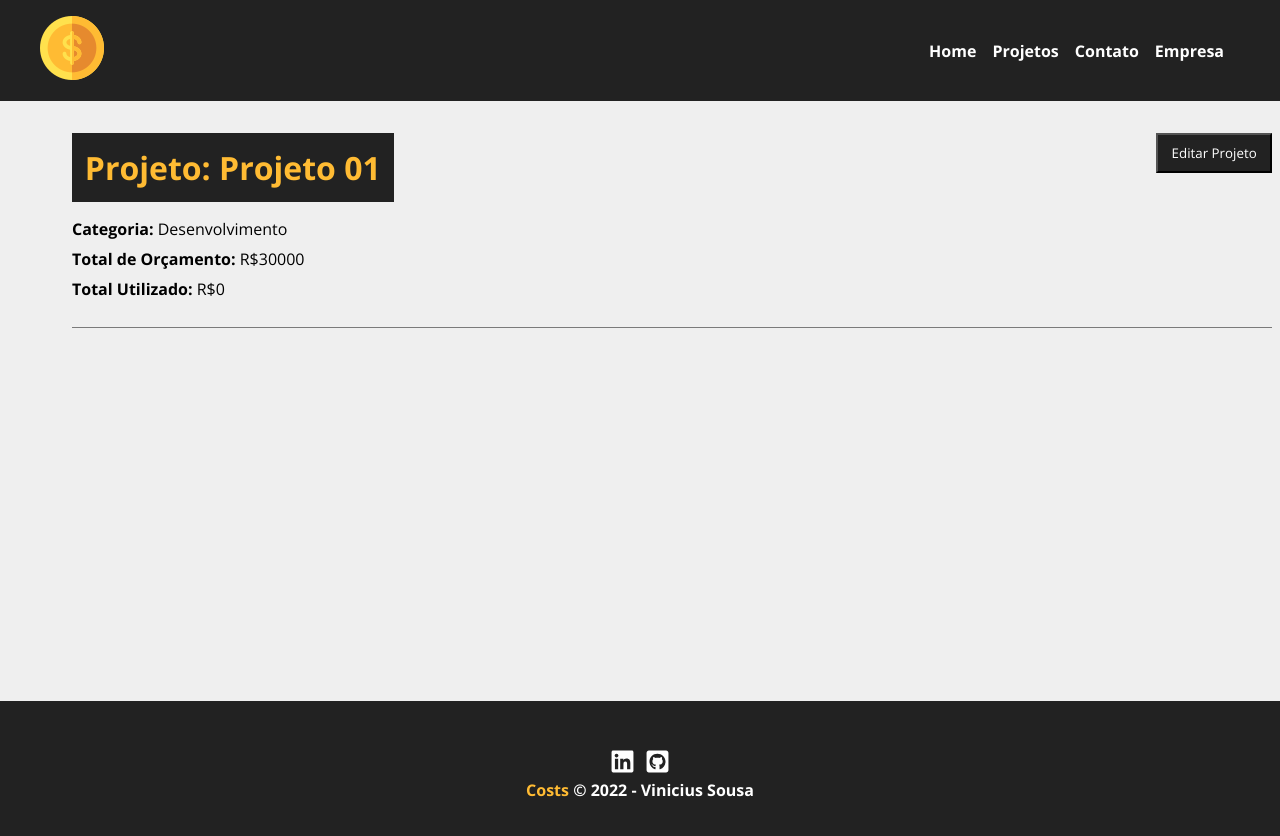
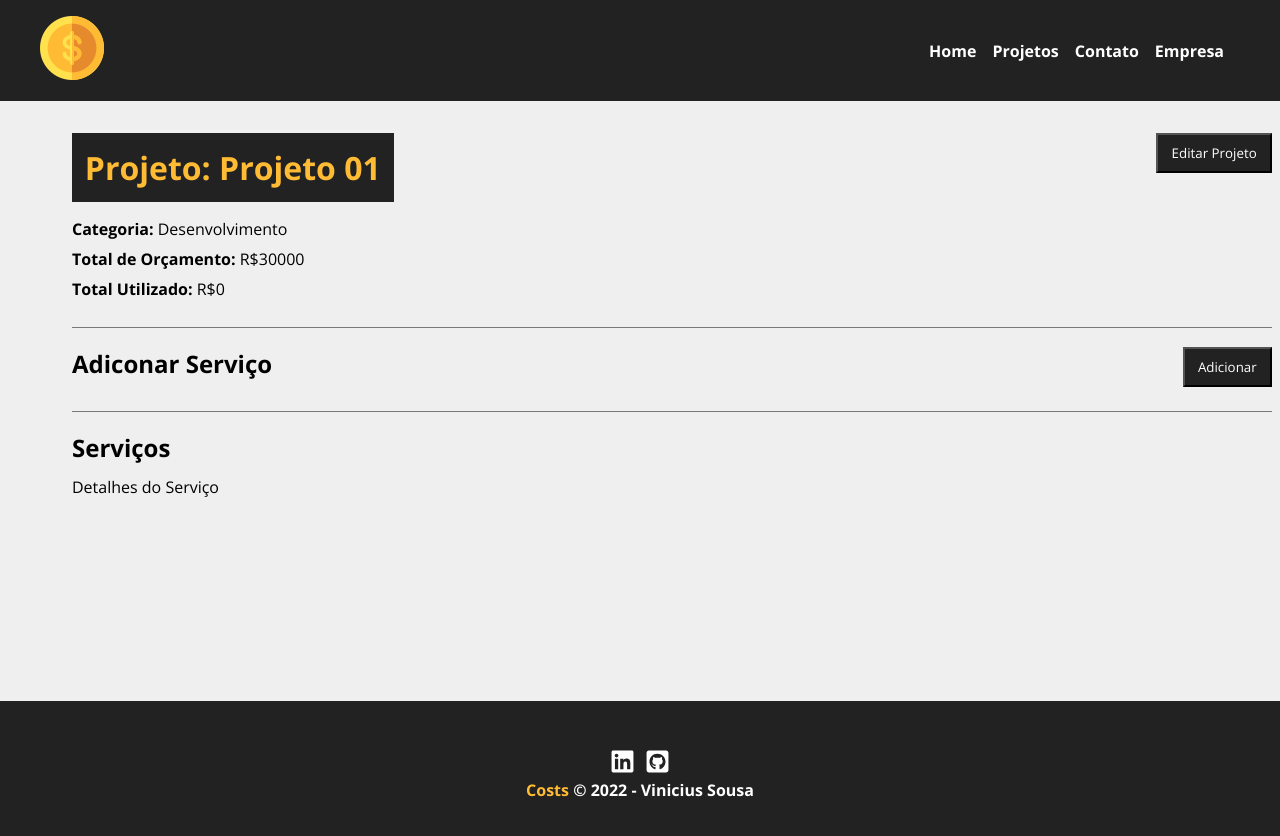
Before and after one commit to viniciusxsousa/const, a React (Vite) app: page /projeto/1 in a window 1280 px wide. Shown: the top 836 px of the page. Built offline with nearby package versions, Linux system fonts and the light colour scheme; data requests are answered from the project's data file.

Commit message:
feature: add serviços

```diff
--- a/src/pages/Projeto/index.jsx
+++ b/src/pages/Projeto/index.jsx
@@ -11,6 +11,7 @@ import Load from '../../components/layout/Loader'
 function Projeto() {
 
     const [showProjectForm, setShowProjectForm] = useState(false);
+    const [showServiceForm, setServiceForm] = useState(false);
     const [mensagem, setMensagem] = useState();
     const [projeto, setProjeto] = useState([]);
     const [type, setType] = useState();
@@ -58,7 +59,11 @@ function Projeto() {
     }
 
     function toggleProjectForm() {
-        setShowProjectForm(!showProjectForm)
+        setShowProjectForm(!showProjectForm);
+    }
+
+    function toggleServiceForms() {
+        setServiceForm(!showServiceForm);
     }
 
     return(
@@ -85,6 +90,21 @@ function Projeto() {
                                 text='Salvar Edição'/>
                             )}
                         </DetalhesConteiner>
+                        <DetalhesConteiner>
+                            <h2>Adiconar Serviço</h2>
+                            <button onClick={toggleServiceForms}>
+                                {!showServiceForm ? 'Adicionar' : 'Fechar'}
+                            </button>
+                            <div>
+                                {showServiceForm && (
+                                    <p>Serviços do projeto</p>
+                                )}
+                            </div>
+                        </DetalhesConteiner>
+                        <h2>Serviços</h2>
+                        <Conteiner justify='start'>
+                            <p>Detalhes do Serviço</p>
+                        </Conteiner>
                     </Conteiner>
                 </ProjetoDetalhes>
             ) : (
```
